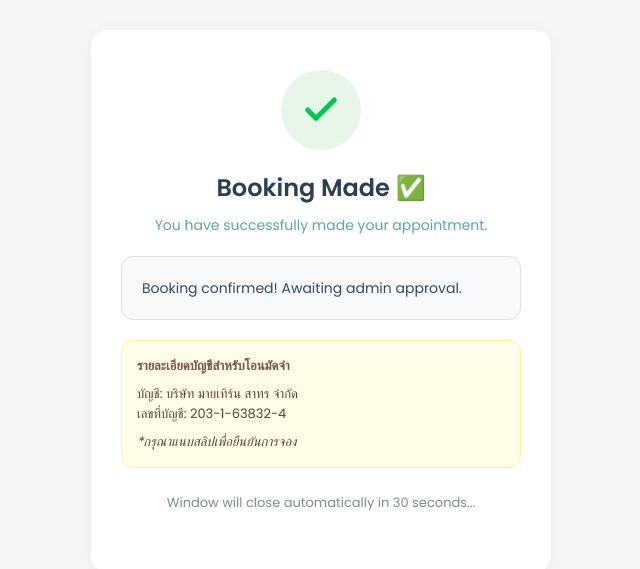
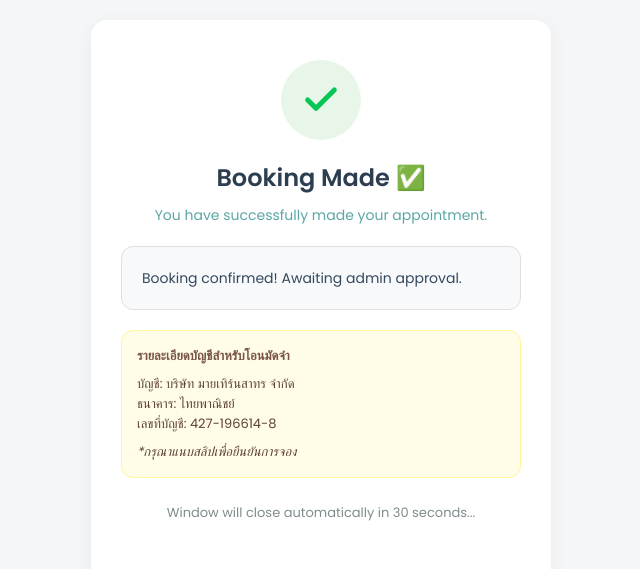
Before and after one commit to lominism/myyturnsathorn, a plain HTML site: page netlify-container/success.html in a window 1280 px wide. Shown: the part 119-688 px from the top of the page, without its empty margins (319-959 px from the left). Drawn offline with Linux system fonts and the light colour scheme.

Commit message:
changed bank account number to 427...

```diff
--- a/netlify-container/success.html
+++ b/netlify-container/success.html
@@ -28,8 +28,9 @@
 
         <div style="margin-top: 20px; text-align: left; background: #fffde7; border: 1px solid #fff59d; border-radius: 12px; padding: 15px; font-size: 13px; color: #5d4037;">
             <strong style="display: block; margin-bottom: 8px; color: #795548;">รายละเอียดบัญชีสำหรับโอนมัดจำ</strong>
-            <div>บัญชี: บริษัท มายเทิร์น สาทร จำกัด</div>
-            <div>เลขที่บัญชี: 203-1-63832-4</div>
+            <div>บัญชี: บริษัท มายเทิร์นสาทร จำกัด</div>
+            <div>ธนาคาร: ไทยพาณิชย์</div>
+            <div>เลขที่บัญชี: 427-196614-8</div>
             <div style="margin-top: 8px; font-style: italic;">*กรุณาแนบสลิปเพื่อยืนยันการจอง</div>
         </div>
 
```
Also changed, not shown: 1 other file.
